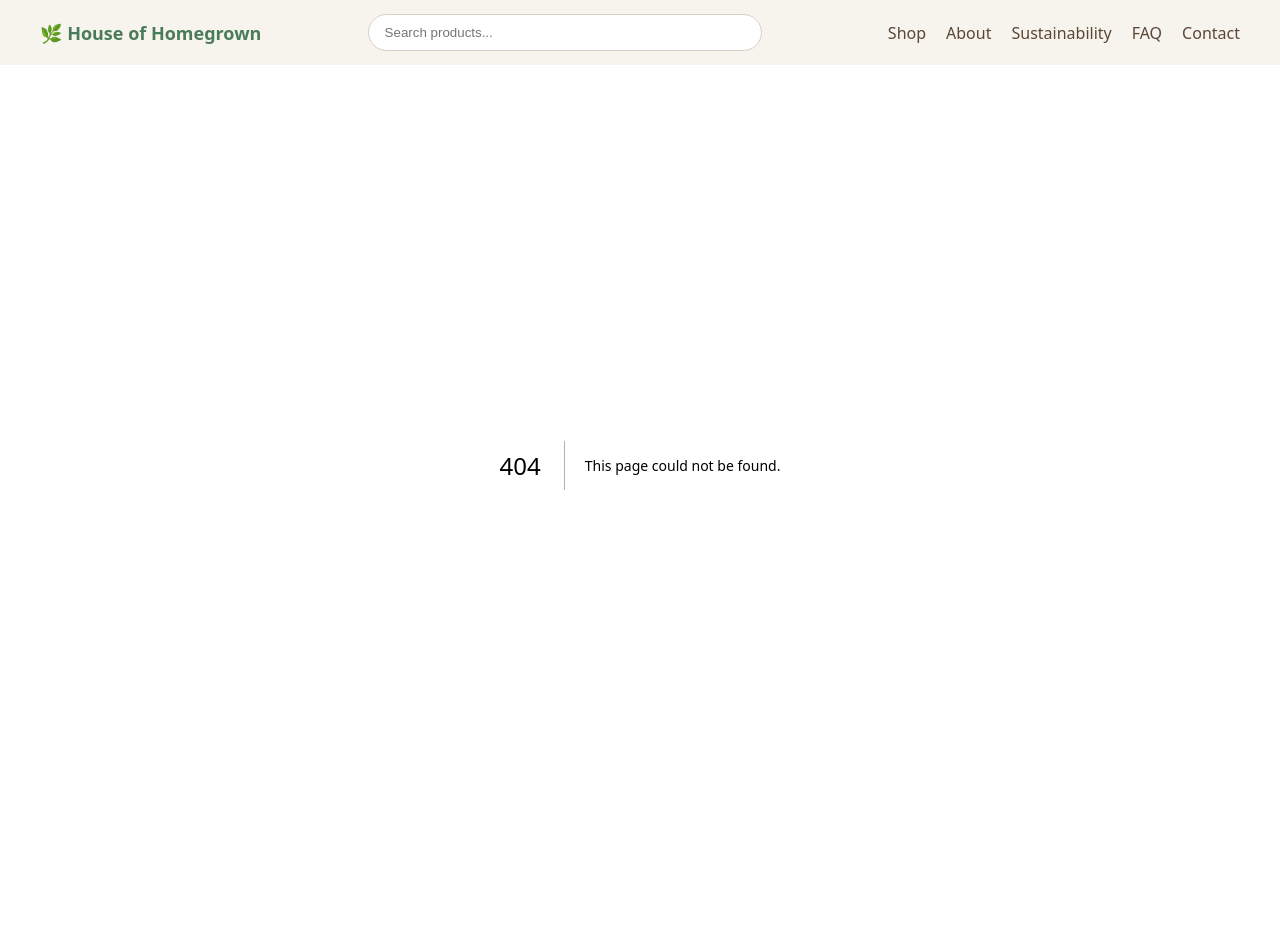
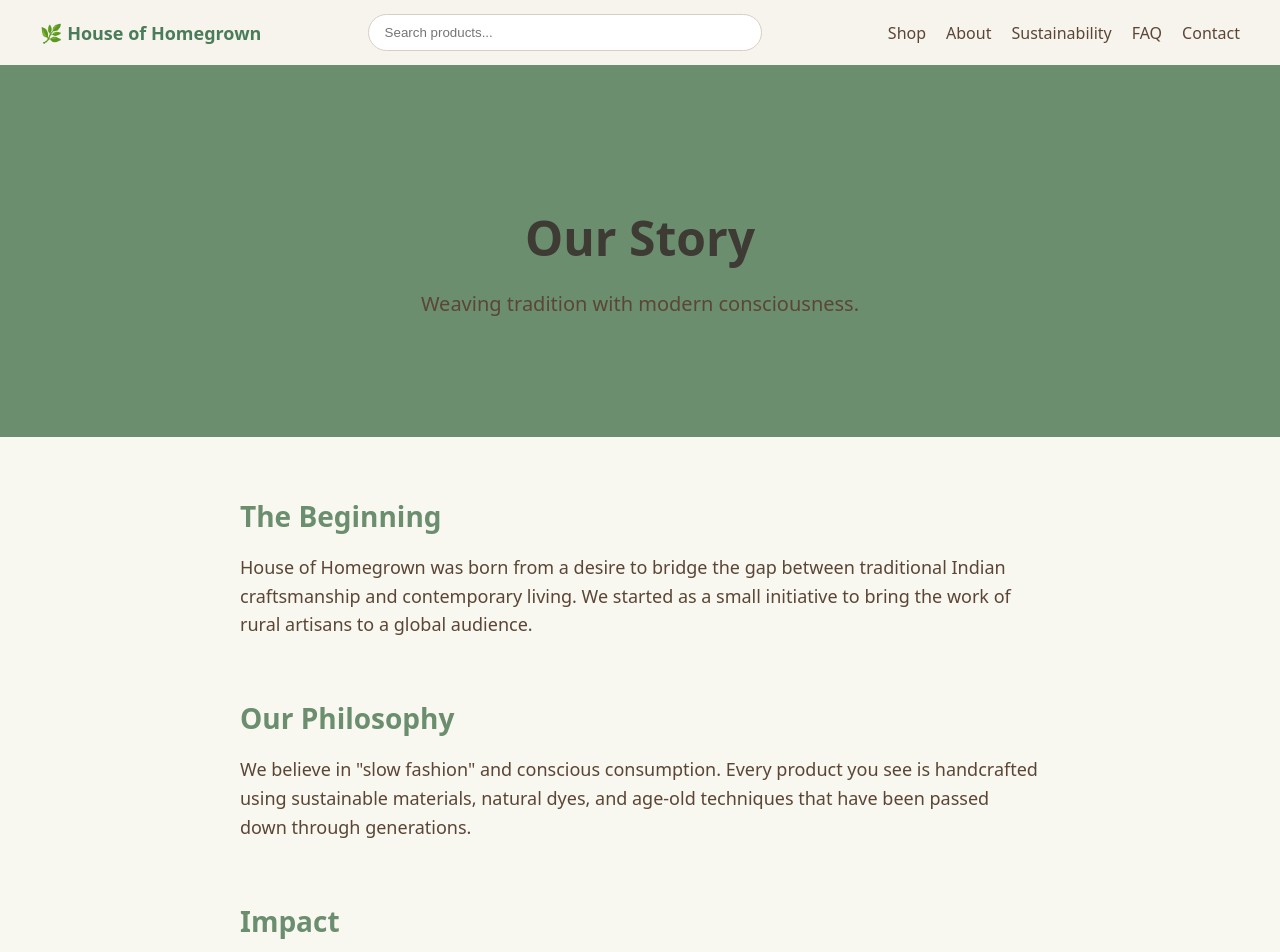
Before and after one commit to KirtiGautam620/House-of-Homegrown, a Next.js app in the folder frontend/: page /about in a window 1280 px wide. Before the commit this address had no page. Shown: the top 952 px of the page. Before the commit the page ends 865 px from the top, so only its background shows below. Built offline with nearby package versions, Linux system fonts and the light colour scheme.

Commit message:
made about section

```diff
--- /dev/null
+++ b/frontend/pages/about.js
@@ -0,0 +1,43 @@
+import styles from '../styles/About.module.css';
+
+export default function About() {
+    return (
+        <div className={styles.container}>
+            <section className={styles.hero}>
+                <h1>Our Story</h1>
+                <p>Weaving tradition with modern consciousness.</p>
+            </section>
+
+            <section className={styles.content}>
+                <div className={styles.section}>
+                    <h2>The Beginning</h2>
+                    <p>
+                        House of Homegrown was born from a desire to bridge the gap between
+                        traditional Indian craftsmanship and contemporary living. We started
+                        as a small initiative to bring the work of rural artisans to a
+                        global audience.
+                    </p>
+                </div>
+
+                <div className={styles.section}>
+                    <h2>Our Philosophy</h2>
+                    <p>
+                        We believe in "slow fashion" and conscious consumption. Every
+                        product you see is handcrafted using sustainable materials, natural
+                        dyes, and age-old techniques that have been passed down through
+                        generations.
+                    </p>
+                </div>
+
+                <div className={styles.section}>
+                    <h2>Impact</h2>
+                    <p>
+                        By choosing us, you are not just buying a product; you are supporting
+                        a livelihood. We work directly with artisan communities, ensuring fair
+                        wages and safe working conditions.
+                    </p>
+                </div>
+            </section>
+        </div>
+    );
+}
--- /dev/null
+++ b/frontend/styles/About.module.css
@@ -0,0 +1,42 @@
+.container {
+    padding: 0;
+}
+
+.hero {
+    background-color: #6b8e6e;
+    padding: 100px 20px;
+    text-align: center;
+    color: #3e3a34;
+}
+
+.hero h1 {
+    font-size: 48px;
+    margin-bottom: 20px;
+}
+
+.hero p {
+    font-size: 20px;
+    color: #5b4636;
+}
+
+.content {
+    max-width: 800px;
+    margin: 60px auto;
+    padding: 0 20px;
+}
+
+.section {
+    margin-bottom: 60px;
+}
+
+.section h2 {
+    font-size: 28px;
+    color: #6b8e6e;
+    margin-bottom: 15px;
+}
+
+.section p {
+    font-size: 18px;
+    line-height: 1.6;
+    color: #5b4636;
+}
```
Also changed, not shown: frontend/pages/index.js (+6 -2 lines), frontend/pages/sustainability.js (added, +31 -0 lines), frontend/styles/Sustainability.module.css (added, +56 -0 lines).
